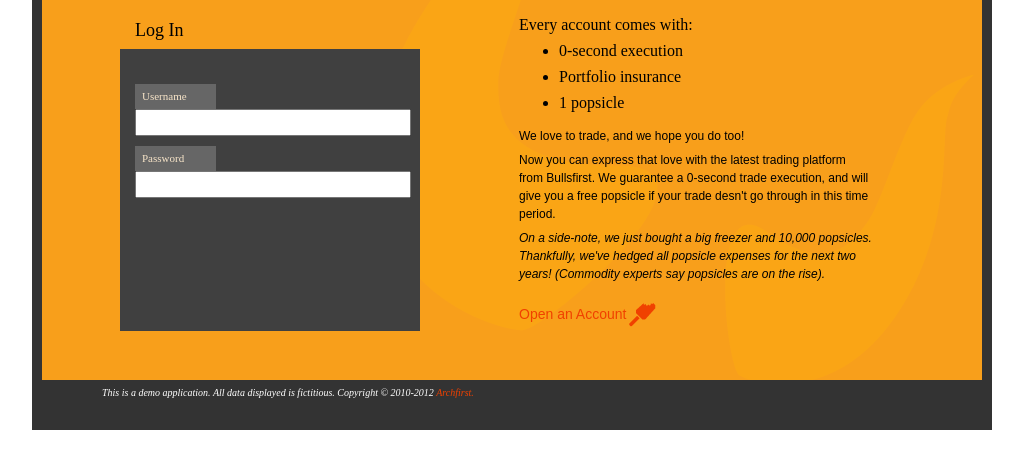
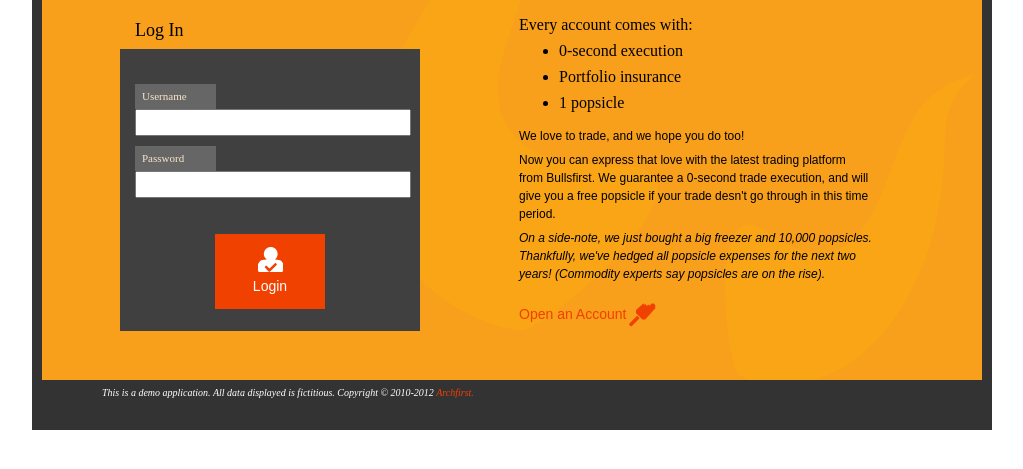
Before and after one commit to archfirst/bullsfirst-jquery-backbone, a plain HTML site: page index.html in a window 1280 px wide. Shown: the part 171-640 px from the top of the page, without its empty margins (128-1151 px from the left). Drawn offline with Linux system fonts and the light colour scheme; a web font is replaced by a local one.

Commit message:
Replaced image button with css3 button - part 2

```diff
--- a/css/bullsfirst.css
+++ b/css/bullsfirst.css
@@ -96,6 +96,47 @@ input[type="text"], input[type="password"] {
 }
 
 /* -----------------------------------------------------------------------------
+ * Buttons
+ * -------------------------------------------------------------------------- */
+a.button {
+    background-color: #F04100;
+    display: block;
+    text-decoration: none;
+    -webkit-transition: background-color 0.3s;
+    -moz-transition: background-color 0.3s;
+    -o-transition: background-color 0.3s;
+    -ms-transition: background-color 0.3s;
+    transition: background-color 0.3s;
+}
+
+a.button:hover {
+    background-color: #F36733;
+}
+
+a.button:active {
+    background-color: #7B2A0C;
+}
+
+a.button span  {
+    color: #FFFFFF;
+    display: block;
+}
+
+a.button.large {
+    width: 110px;
+    height: 75px;
+}
+
+a.button.large span  {
+    padding-top: 43px;
+    text-align: center;
+}
+
+a.button.large.person-icon span  {
+    background: url(../img/person-icon.png) no-repeat center 13px;
+}
+
+/* -----------------------------------------------------------------------------
  * Main Container
  * -------------------------------------------------------------------------- */
 .container {
@@ -165,19 +206,7 @@ input[type="text"], input[type="password"] {
 }
 
 #l-login-button {
-    background-image: url(../img/login-button.png);
-    display: block;
-    height: 75px;
     margin: 26px auto 0 auto;
-    width: 110px;
-}
-
-#l-login-button:hover {
-	background-position: -110px 0;
-}
-
-#l-login-button:active {
-	background-position: -220px 0;
 }
 
 /* -----------------------------------------------------------------------------
--- a/index.html
+++ b/index.html
@@ -54,7 +54,7 @@
                         name="password"
                         type="password"
                         class="validate[required]">
-                    <a id="l-login-button" class="ir" href="#">Login</a>
+                    <a id="l-login-button" class="button large person-icon" href="#"><span>Login</span></a>
                 </form>
             </section>
 
```
